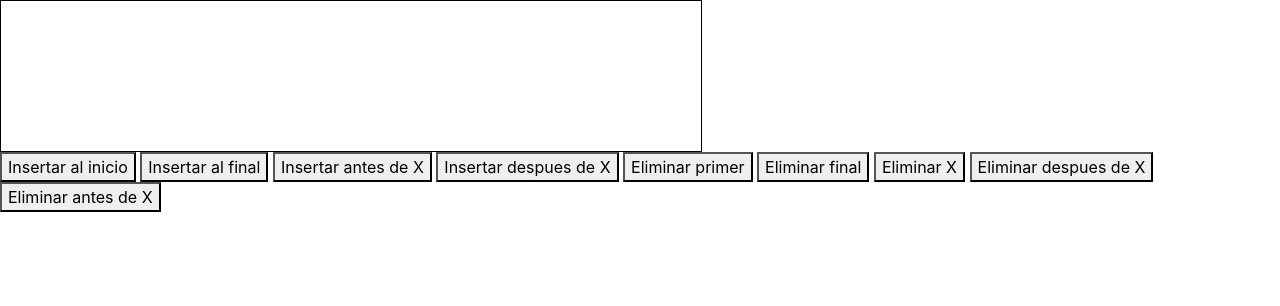
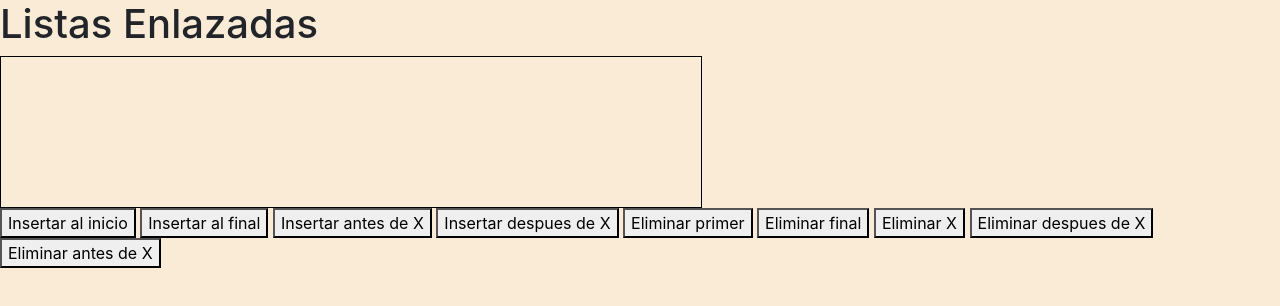
Before and after one commit to Brandoncq/Inicio, a plain HTML site: page index.html in a window 1280 px wide. Drawn offline with nearby package versions, Linux system fonts and the light colour scheme; some packages are replaced by stand-ins of ours; a script that the page names is missing.

Commit message:
Actualizacion 1.3

```diff
--- a/index.html
+++ b/index.html
@@ -1,6 +1,7 @@
 <html>
 
 <head>
+    <link rel="stylesheet" href="style.css">
     <link rel="stylesheet" href="https://cdn.jsdelivr.net/npm/bootstrap@4.6.1/dist/css/bootstrap.min.css" integrity="sha384-zCbKRCUGaJDkqS1kPbPd7TveP5iyJE0EjAuZQTgFLD2ylzuqKfdKlfG/eSrtxUkn" crossorigin="anonymous">
 
     <!-- JS dependencies -->
@@ -37,10 +38,10 @@
         window.eliminar_antes_X=eliminar_antes_X;
 
     </script>
-
 </head>
 
 <body>
+<h1>Listas Enlazadas</h1>
 <canvas id="tutorial" width="700" height="150"></canvas>
 <div id="salida"></div>
     <button onclick="insertar_inicio()">Insertar al inicio</button>
--- a/lib/style.css
+++ b/lib/style.css
@@ -1 +1,4 @@
 canvas { border: 1px solid black; }
+body{
+    background-color: antiquewhite;
+}
```
